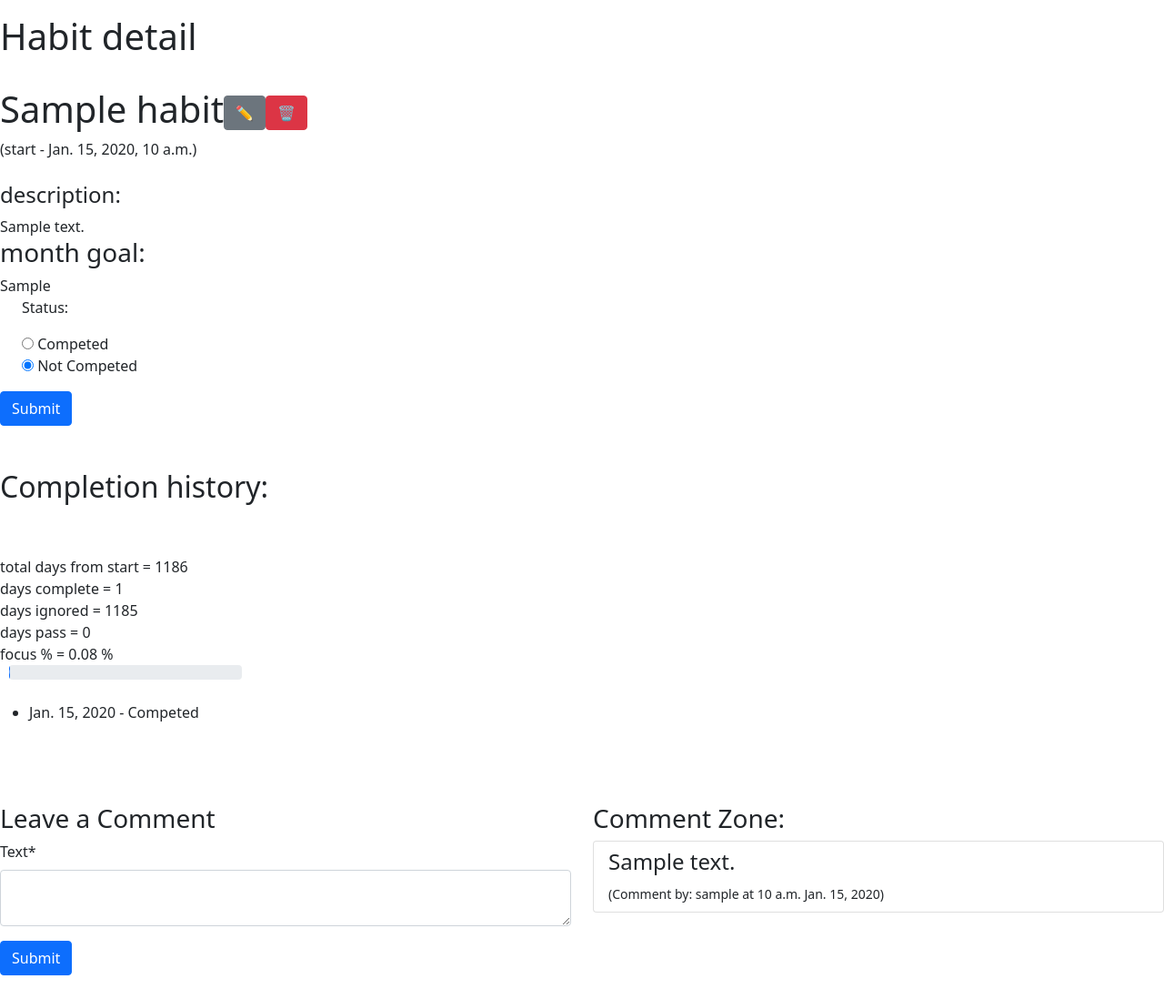
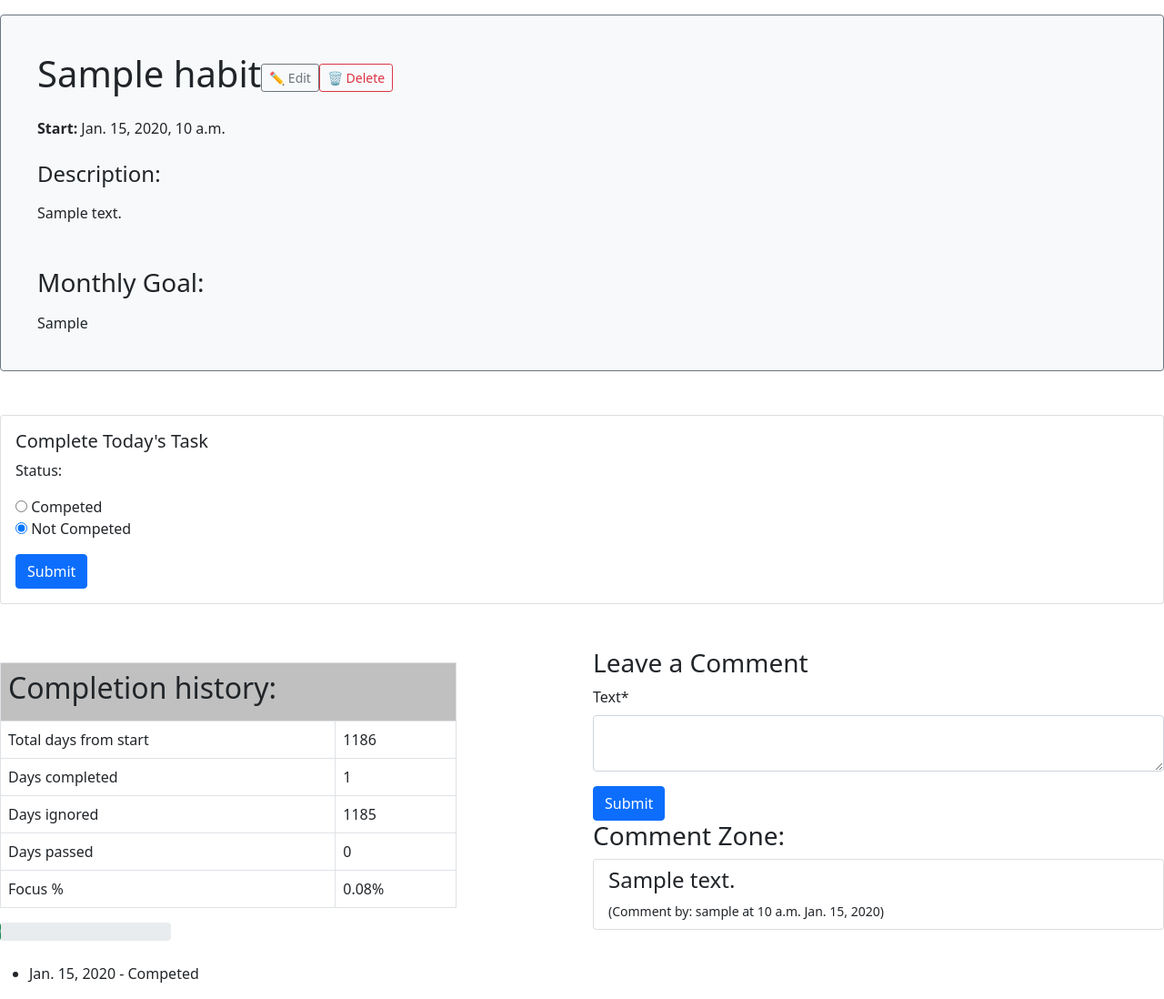
Before and after one commit to Oleksiy-Liubchenko/habits-and-goals-service, a Django app: page /habits/1/ in a window 1280 px wide. Shown: the part 58-1156 px from the top of the page at 91% size. Before the commit the page ends 1130 px from the top, so only its background shows below. Run offline with Django 4.2, Linux system fonts and the light colour scheme; a user stored in the database is signed in; tables that the repository leaves empty hold one stand-in row (values such as "Sample post"); some libraries are stand-ins or nearby versions.

Commit message:
Update habit_detail.html with new style
raw into two sides comments and statistic & make statistic as table & make habit name/desription.. as card

```diff
--- a/templates/habit/habit_detail.html
+++ b/templates/habit/habit_detail.html
@@ -1,71 +1,86 @@
 {% extends "base.html" %}
 {% load crispy_forms_filters %}
 
-{% block content%}
+{% block content %}
 
-  <h1>Habit detail</h1>
-
-  <br>
-
-  <div class="d-flex align-items-center">
+<div class="card bg-light p-4 border border-secondary">
+  <div class="card-body">
+    <div class="d-flex align-items-center mb-3">
       <h1 class="mr-3">{{ habit.name }}</h1>
-    <a href="{% url 'tracker:habit-update' pk=habit.id %}" class="btn btn-secondary mr-2">
-      ✏️
+      <a href="{% url 'tracker:habit-update' pk=habit.id %}" class="btn btn-outline-secondary btn-sm mr-2">
+        ✏️ Edit
       </a>
-    <a href="{% url 'tracker:habit-delete' pk=habit.id %}" class="btn btn-danger">
-      🗑️
+      <a href="{% url 'tracker:habit-delete' pk=habit.id %}" class="btn btn-outline-danger btn-sm">
+        🗑️ Delete
       </a>
     </div>
-  (start - {{ habit.created_at }})
-  <br><br>
-  <h4>description:</h4>{{ habit.description }}
-  <h3>month goal:</h3> {{ habit.month_goal }}
-{#  <h2>Today check:</h2> {{ habit_completions.get_status_display }}#}
-  <br>
+    <p class="mb-4"><strong>Start:</strong> {{ habit.created_at }}</p>
+    <h4 class="mb-3">Description:</h4>
+    <p>{{ habit.description }}</p>
+    <h3 class="mt-5 mb-3">Monthly Goal:</h3>
+    <div class="d-flex align-items-center">
+      <i class="bi bi-check2-square fs-3 text-success mr-3"></i>
+      <p class="mb-0">{{ habit.month_goal }}</p>
+    </div>
+  </div>
+</div>
 
 {% if not completion_status_today %}
+<div class="card mt-5">
+  <div class="card-body">
+    <h5 class="card-title">Complete Today's Task</h5>
     <form method="POST">
       {% csrf_token %}
-    <div class="form-check">
+      <div class="form-group">
         {{ day_completion_form.as_p }}
       </div>
       <button type="submit" class="btn btn-primary">Submit</button>
     </form>
+  </div>
+</div>
 {% endif %}
-
-  {# ------ #}
-{#  !!!!!! {{ habit.habit_completions.all }}#}
-{# ------ #}
-{#  {% url "tracker:habit-completion-update" pk=habit.pk completion_pk=completion.pk %}#}
   <br><br>
+  <div class="row">
+  <div class="col-md-6">
     {% if habit.habit_completions.all %}
-  <h2>Completion history:</h2>
-  {% for completion in habit.habit_completions.all %}
-{#  <a href="{% url "tracker:habit-completion-update" pk=habit.pk completion_pk=completion.pk %}" class="btn btn-primary">#}
-{#    Update today status#}
-{#  </a>#}
-{% endfor %}
-  <br><br>
-    total days from start = {{ total_days }}
-    <br>
-    days complete = {{ completed_days }}
-    <br>
-    days ignored = {{ ignored_days }}
-    <br>
-    days pass = {{ not_completed_days }}
-    <br>
-    focus % = {{ progress_percent }}  %
-  <div style="display: flex; align-items: center;">
-    <p style="margin-right: 10px;">
-    </p>
-
-    <div class="progress" style="width: 20%;">
-      <div class="progress-bar" role="progressbar" style="width: {{ progress_percent }}%;"
-           aria-valuenow="50" aria-valuemin="0" aria-valuemax="100">
-        {{ progress_percent }}%
+      <div class="mt-3">
+        <table class="table table-bordered" style="width: 80%;">
+          <thead class="thead-dark" style="background-color: #C0C0C0;">
+            <tr>
+              <th colspan="2"><h2>Completion history:</h2></th>
+            </tr>
+          </thead>
+          <tbody>
+            <tr>
+              <td>Total days from start</td>
+              <td>{{ total_days }}</td>
+            </tr>
+            <tr>
+              <td>Days completed</td>
+              <td>{{ completed_days }}</td>
+            </tr>
+            <tr>
+              <td>Days ignored</td>
+              <td>{{ ignored_days }}</td>
+            </tr>
+            <tr>
+              <td>Days passed</td>
+              <td>{{ not_completed_days }}</td>
+            </tr>
+            <tr>
+              <td>Focus %</td>
+              <td>{{ progress_percent }}%</td>
+            </tr>
+          </tbody>
+        </table>
+        <div class="progress" style="height: 20px; width: 30%;">
+          <div class="progress-bar bg-success" role="progressbar" style="width: {{ progress_percent }}%;"
+               aria-valuenow="{{ progress_percent }}" aria-valuemin="0" aria-valuemax="100">
+            <span class="sr-only">{{ progress_percent }}% focus</span>
           </div>
         </div>
       </div>
+    {% endif %}
 
         <br>
       <ul>
@@ -79,11 +94,9 @@
           {% endwith %}
         {% endfor %}
       </ul>
-{% endif %}
 
 
-  <br><br><br>
-<div class="row">
+      </div>
       <div class="col-md-6">
         <h3>Leave a Comment</h3>
         <form method="POST" action="{% url 'tracker:habit-commentary-create' pk=habit.pk %}" class="form">
@@ -93,8 +106,7 @@
           </div>
           <button type="submit" class="btn btn-primary">Submit</button>
         </form>
-  </div>
-  <div class="col-md-6">
+
         <h3>Comment Zone:</h3>
         <ul class="list-group">
           {% for comment in habit_commentaries %}
```
Lines whose indentation alone changed are shown as unchanged.
